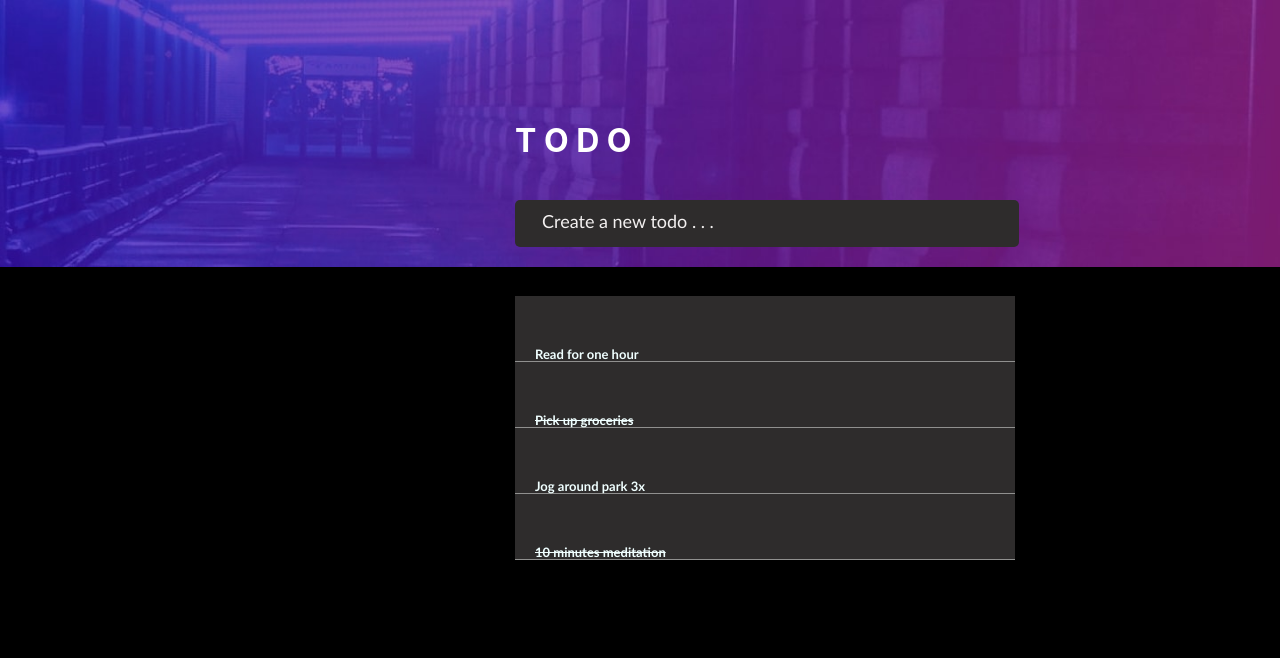
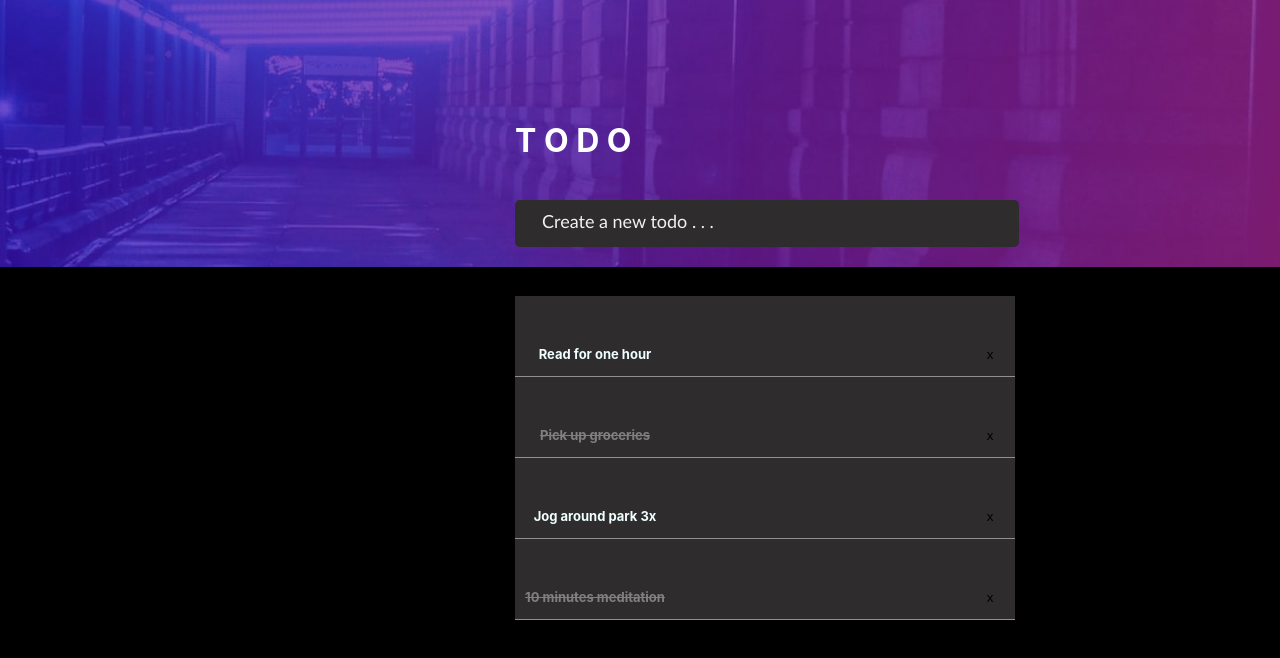
Before and after one commit to Florjan96/Todo--App-React, a React (Vite) app: page / in a window 1280 px wide. Shown: the top 658 px of the page. Built offline with nearby package versions, Linux system fonts and the light colour scheme.

Commit message:
Created delete button to remove todos from list

```diff
--- a/src/App.css
+++ b/src/App.css
@@ -55,34 +55,54 @@ color:azure;
   color:azure;
   padding-top: 20px;
 
+
 }
 
 .todos-list ul li h6{
-  padding-left:20px;
-  font-family:'Trebuchet MS', 'Lucida Sans Unicode', 'Lucida Grande', 'Lucida Sans', Arial, sans-serif;
+  padding-right:90px;
 font-size:13px
+
 }
 
-.incomplete{
+.complete h6{
   text-decoration: line-through;
+  color:grey
+
 }
 
+
 .todos-ul {
-  text-decoration: none;
+  /* text-decoration: none; */
   list-style-type:none;
   position:absolute;
   top: 0;
   padding-left: 515px;
   padding-top: 280px;
-  border-radius: 20%;
+  border-radius: 50px;
 }
 
 .todos-ul li{
   border-bottom: 1px solid rgb(176, 170, 170);
   border-color: rgb(144, 144, 143);
   width :500px;
-  height: 45px;
-  place-content: start;
+  height: 60px;
+  /* place-content: start; */
   background-color: rgb(46, 44, 44);
 
+
 }
+
+.todos-ul li{
+  display: grid;
+  grid-template-columns: 1fr 1fr;
+  place-items: center;
+}
+
+.todos-ul li button{
+  width: 50px;
+  height: 50px;
+  margin-left: 200px;
+border: none;
+background: none
+
+}
--- a/src/App.tsx
+++ b/src/App.tsx
@@ -28,6 +28,11 @@ function createNewTodo(){
   setTodos(copyTodos)
 }
 
+function deleteTodo(todo){
+  let fllonxa=todos.filter(target=>target.id !== todo.id)
+setTodos(fllonxa)
+}
+
 
   return (
     <div className="App">
@@ -51,10 +56,12 @@ createNewTodo()
       <div className="todos-list">
         <ul className='todos-ul'>
 {todos.map(todo=>(
-  <li onClick={()=>{toggleTodos(todo)}}
-  className={todo.completed? "completed":"incomplete"}
+  <li className={todo.completed? "incomplete":"complete"}>
+     <span onClick={()=>{toggleTodos(todo)}}>
+    <h6>{todo.title}</h6>
+    </span>
 
-  ><h6>{todo.title}</h6>
+    <button onClick={()=>{deleteTodo(todo)}}>x</button>
   </li>
 
 ))}
```
